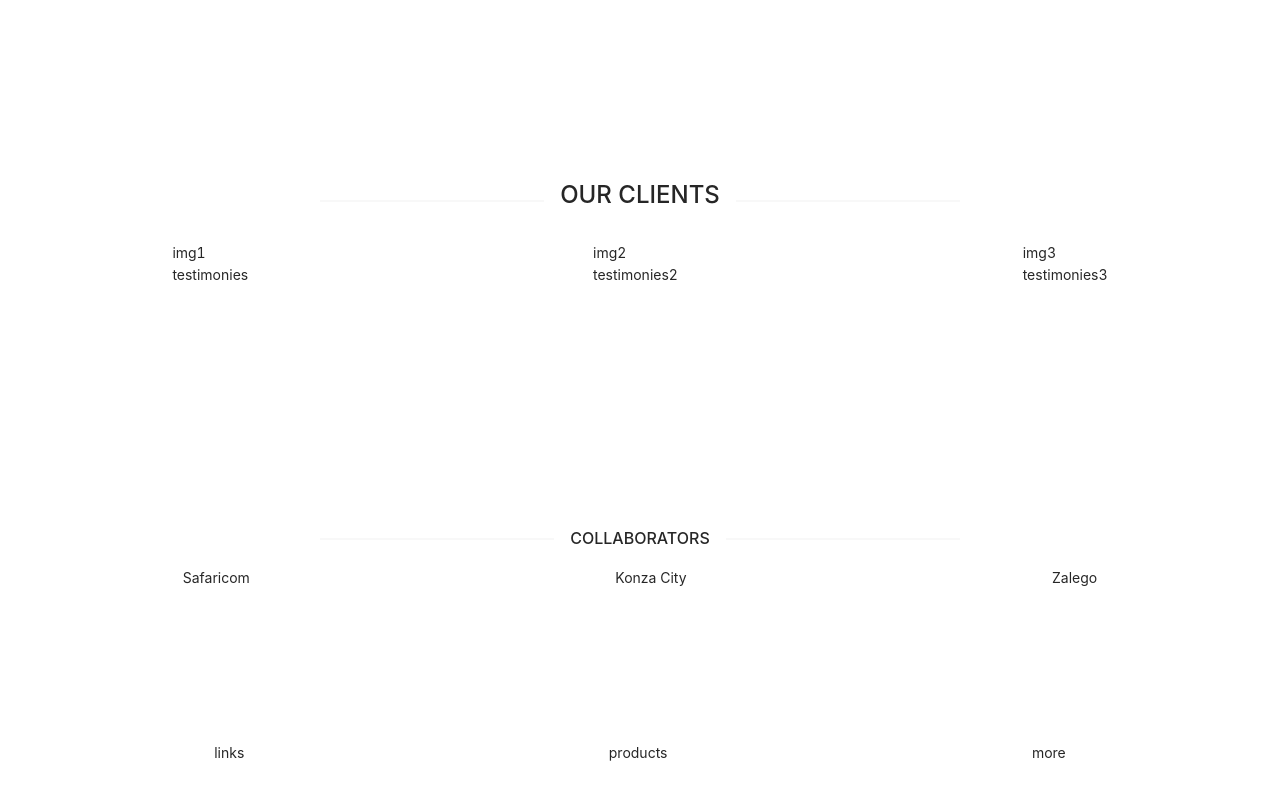
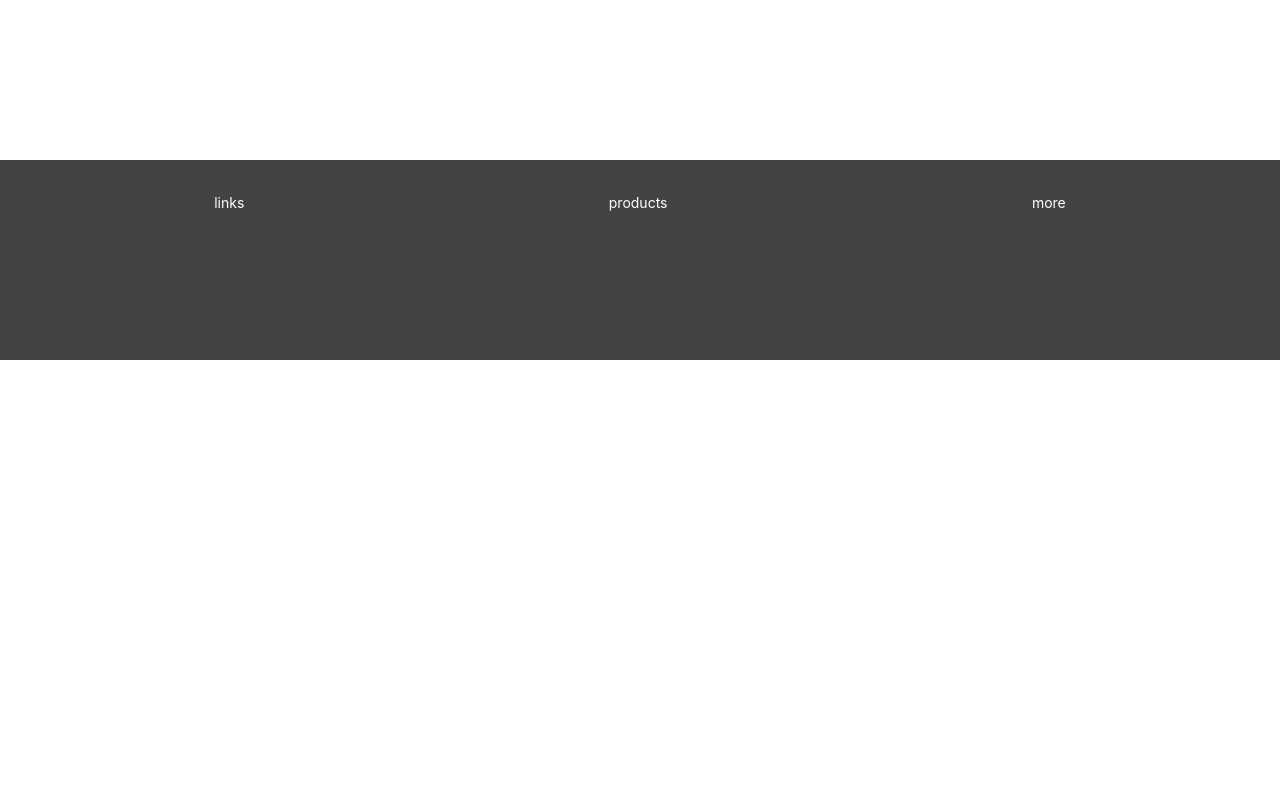
Before and after one commit to JoramWells/digitaleo-client, a React (Create React App) app: page / in a window 1280 px wide. Shown: the part 1545-2345 px from the top of the page. After the commit the page ends 1905 px from the top, so only its background shows below. Built offline with nearby package versions, Linux system fonts and the light colour scheme.

Commit message:
Added footer.js

```diff
--- a/src/App.js
+++ b/src/App.js
@@ -1,4 +1,5 @@
 import {BrowserRouter as Router,Route,Switch} from 'react-router-dom'
+import Footer from './components/footer/Footer';
 import HomeScreen from './components/home/HomeScreen';
 import NavBar from './components/menu/NavBar';
 import ScrollTop from './components/section/ScrollTop';
@@ -15,6 +16,7 @@ function App() {
         <Route path="/services" exact component={Services} />
         <Route path="/website" exact component={WebApplications} />
       </Switch>
+      <Footer/>
 
     </Router>
   );
--- /dev/null
+++ b/src/components/footer/Footer.js
@@ -0,0 +1,19 @@
+import React, { Component } from 'react'
+import {Row,Col} from 'antd'
+import {withRouter} from 'react-router-dom'
+
+class Footer extends Component {
+    render() {
+        return (
+            <footer style={{ height: "200px", padding: "2rem", backgroundColor:"#434343", color:"white" }}>
+            <Row justify="space-around" align="middle">
+              <Col>links</Col>
+              <Col>products</Col>
+              <Col>more</Col>
+            </Row>
+          </footer>
+        )
+    }
+}
+
+export default withRouter(Footer)
--- a/src/components/home/HomeScreen.js
+++ b/src/components/home/HomeScreen.js
@@ -203,52 +203,9 @@ export default class HomeScreen extends Component {
               </p>
             </Row>
           </div>
-          <div style={{ height: "350px" }}>
-            <Row justify="space-around" align="middle">
-              <Col style={{ width: "50%" }}>
-                <Divider>
-                  <h2>OUR CLIENTS</h2>
-                </Divider>
-              </Col>
-            </Row>
-            <Row justify="space-around" align="middle">
-              <Col>
-                img1
-                <br />
-                testimonies
-              </Col>
-              <Col>
-                img2
-                <br />
-                testimonies2
-              </Col>
-              <Col>
-                img3
-                <br />
-                testimonies3
-              </Col>
-            </Row>
-          </div>
-          <div style={{ height: "200px" }}>
-            <Row justify="space-around" align="middle">
-              <Col style={{ width: "50%" }}>
-                <Divider>COLLABORATORS</Divider>
-              </Col>
-            </Row>
-            <Row justify="space-around" align="middle">
-              <Col>Safaricom</Col>
-              <Col>Konza City</Col>
-              <Col>Zalego</Col>
-            </Row>
-          </div>
+
         </main>
-        <footer style={{ height: "200px", padding: "2rem" }}>
-          <Row justify="space-around" align="middle">
-            <Col>links</Col>
-            <Col>products</Col>
-            <Col>more</Col>
-          </Row>
-        </footer>
+
       </>
     );
   }
```
